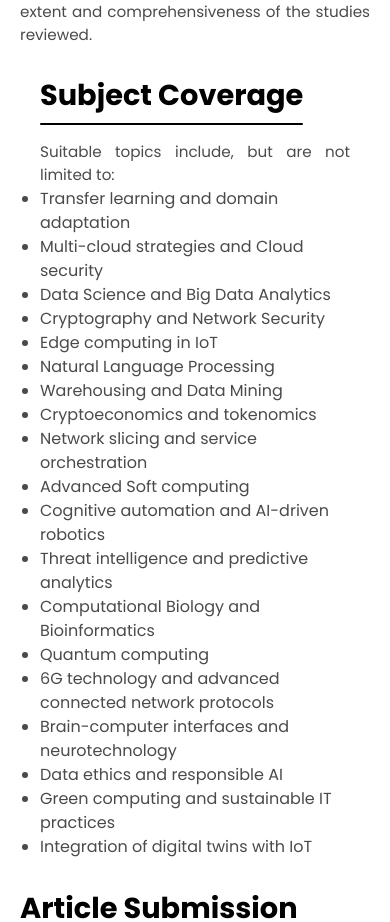
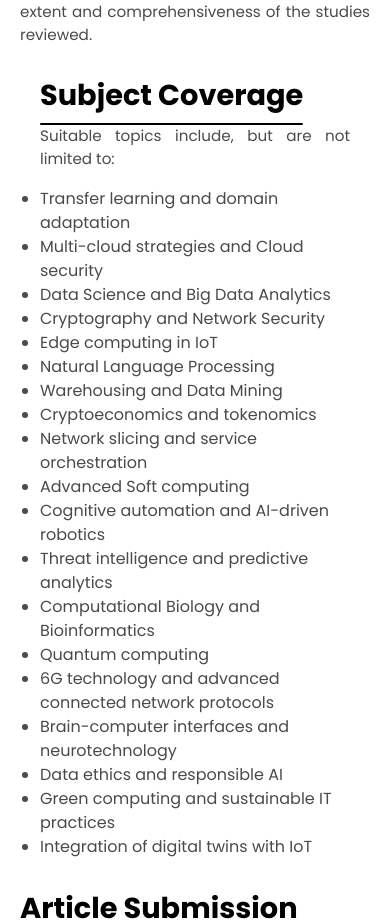
Before and after one commit to naveen-manthri/bgscet, a React (Vite) app: page /journal-jcet in a window 390 px wide. Shown: the part 2442-3364 px from the top of the page. Built offline with nearby package versions, Linux system fonts and the light colour scheme.

Commit message:
Adjust margin-top for bullet-section description

```diff
--- a/src/components/common/BulletSection/BulletSection.css
+++ b/src/components/common/BulletSection/BulletSection.css
@@ -69,6 +69,6 @@
   }
 
   .bullet-section__description {
-    margin: 0;
+    margin-top: -1rem;
   }
 }
```
